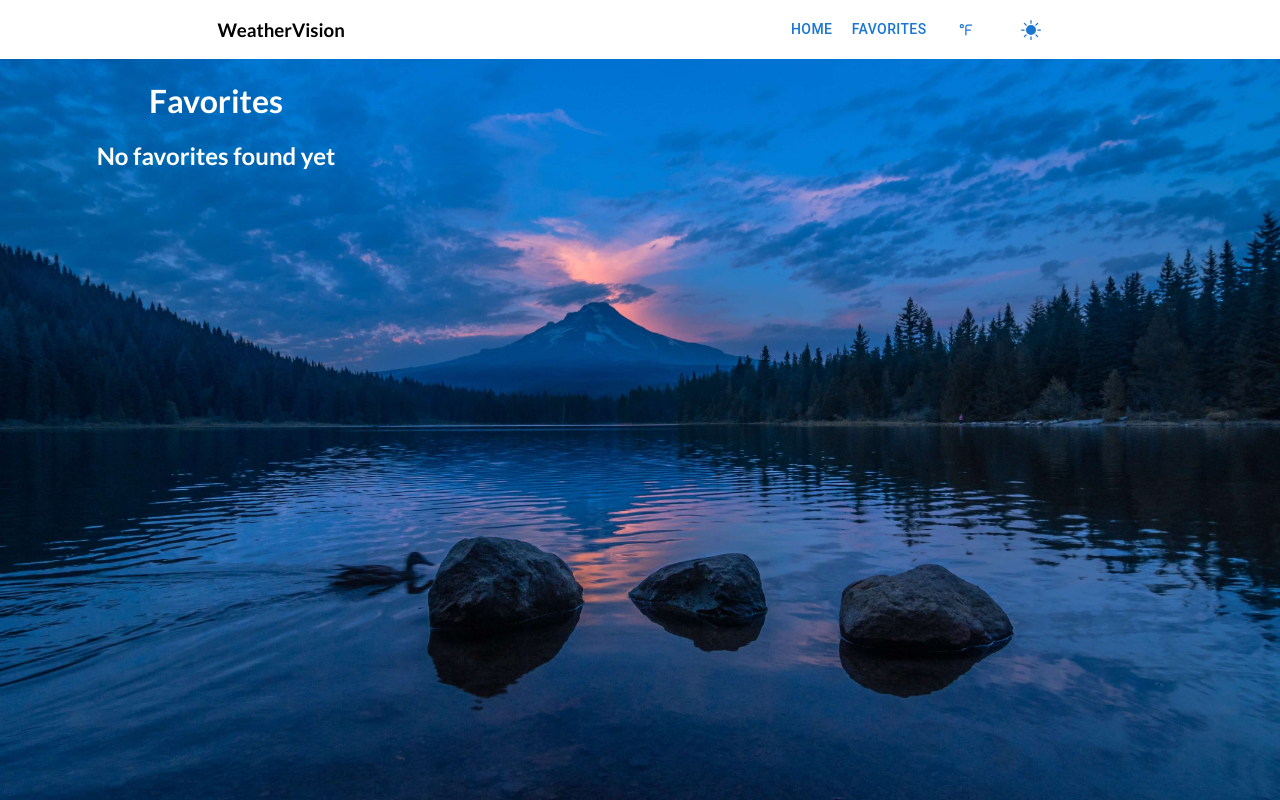
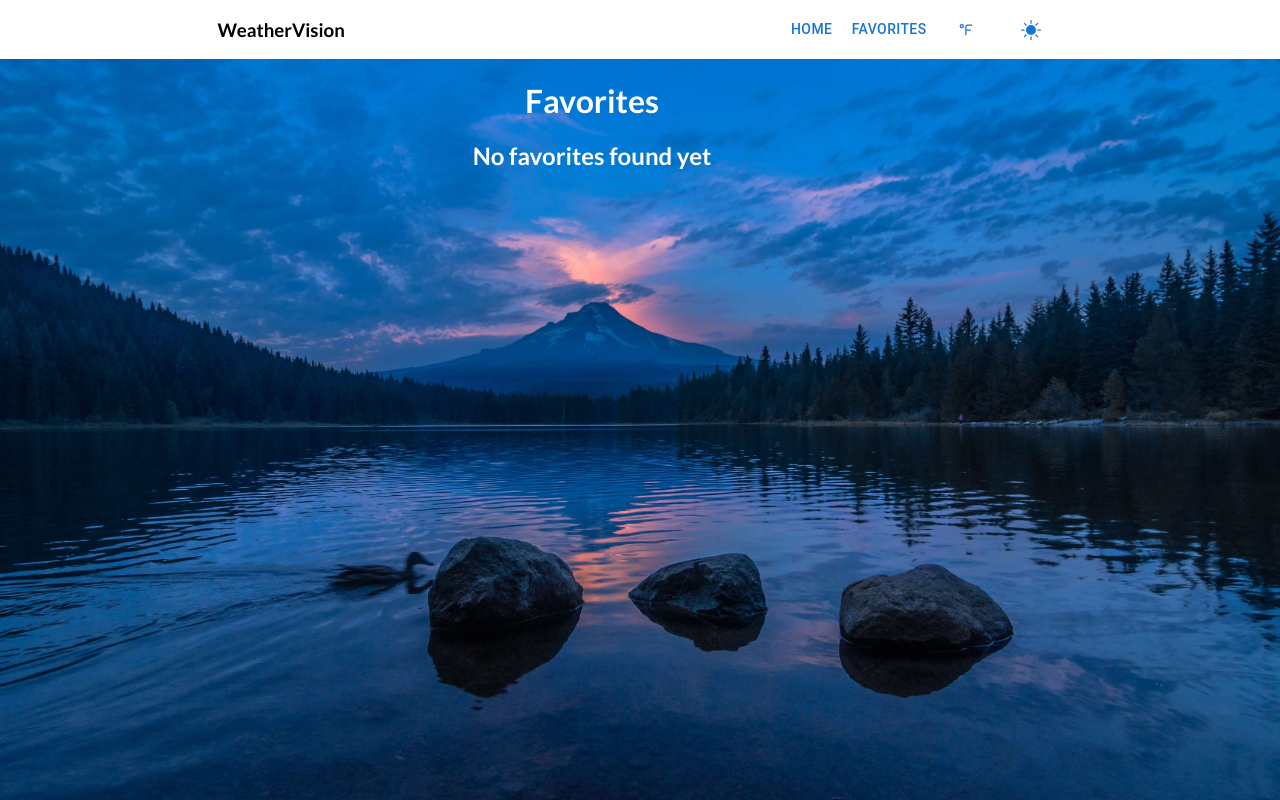
Before and after one commit to MiriFurman1/Miri-Furman-30.04.23, a React (Create React App) app: page /favorites in a window 1280 px wide. Built offline with nearby package versions, Linux system fonts and the light colour scheme.

Commit message:
css changes

```diff
--- a/src/pages/Favorites/favorites.css
+++ b/src/pages/Favorites/favorites.css
@@ -5,10 +5,12 @@
     justify-content: center;
 }
 .favorites-cards{
-    width: 90vw;
+    width: 800px;
     display: flex;
     flex-direction: row;
     flex-wrap: wrap;
+    align-items: center;
+    justify-content: center;
 }
 
 .favoriteCard{
@@ -16,7 +18,7 @@
 }
 
 .container{
-    max-width:400px;
+    max-width:90vw;
     text-align: center;
     margin: 1rem;
     border-radius: 0.5rem;
```
